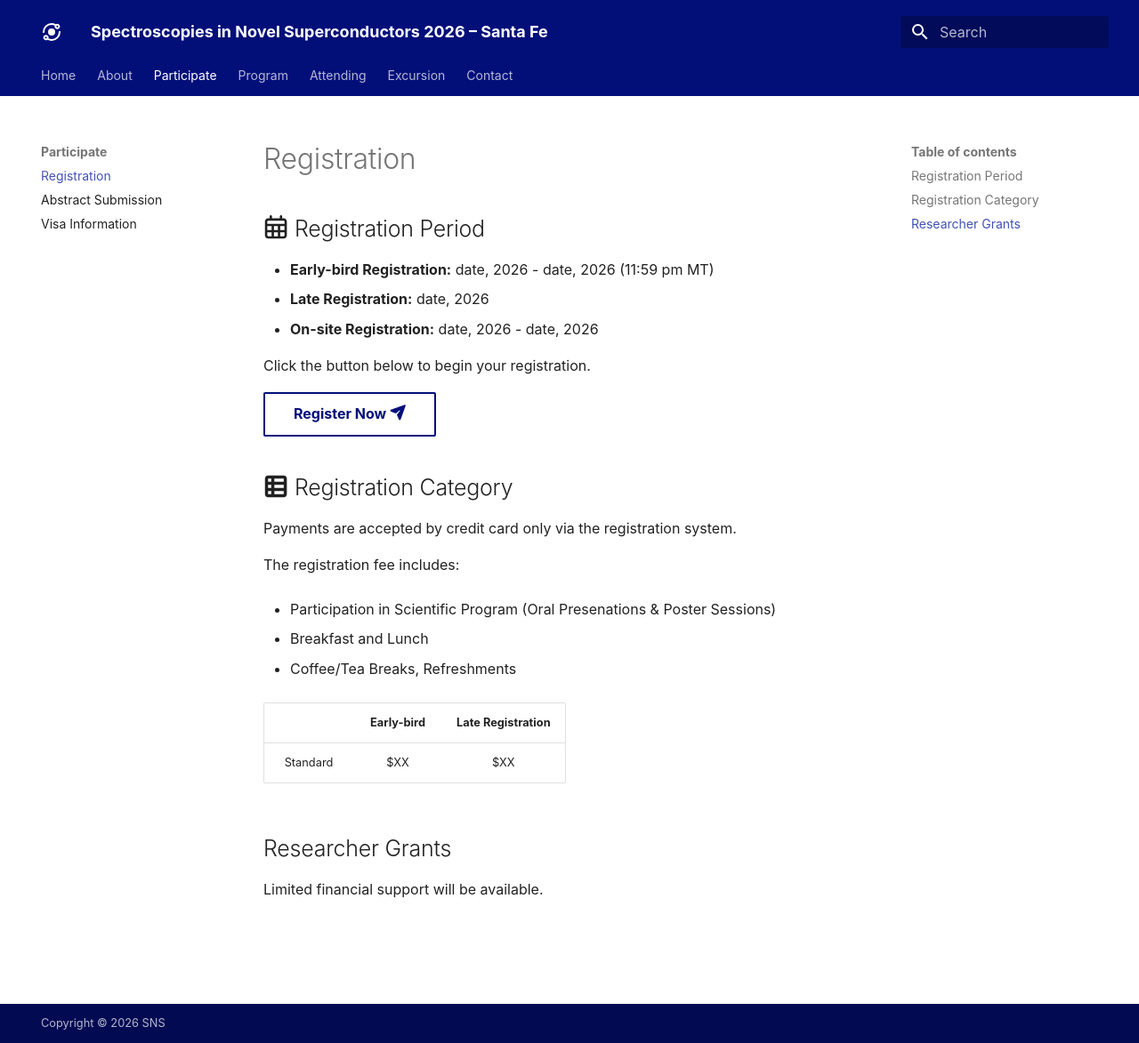
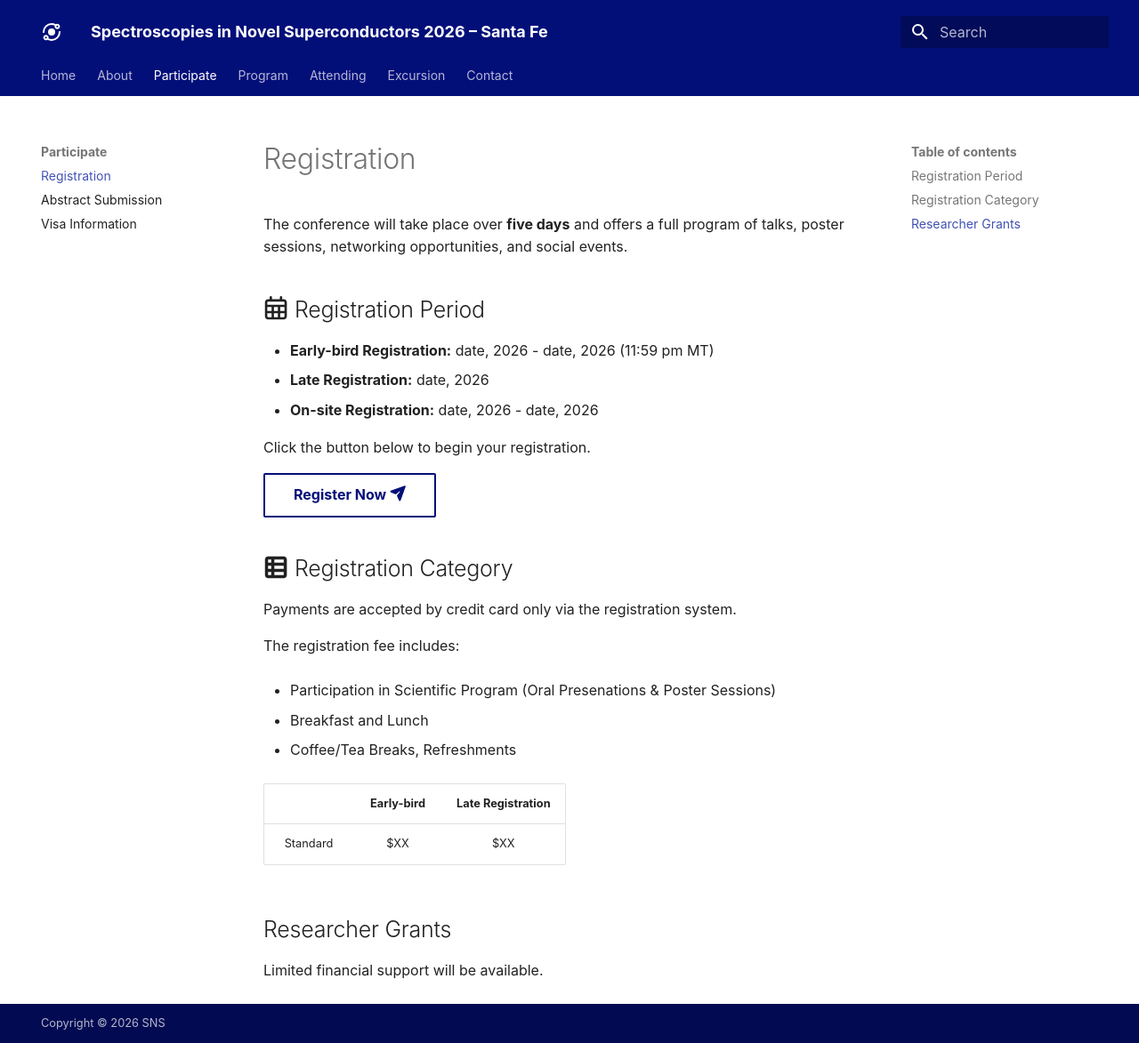
Before and after one commit to SNS2026/SNS2026.github.io, an MkDocs documentation site: the page built from docs/register.md, in a window 1280 px wide and 1173 px high. Shown: the whole window at 89% size. Built offline with MkDocs 1.6.1 and Material for MkDocs 9.7.7, drawn with Linux system fonts in a browser that asks for light colours; some web fonts are replaced.

Commit message:
Update register.md

```diff
--- a/docs/register.md
+++ b/docs/register.md
@@ -2,7 +2,8 @@
 title: Registration
 ---
 
-
+The conference will take place over **five days** and offers a full program of talks, poster sessions, networking opportunities, and social events.
+<!-- We offer early-bird, regular, and on-site rates, as well as discounted student tickets. -->
 
 ## :fontawesome-regular-calendar-days: Registration Period
 - **Early-bird Registration:** date, 2026 - date, 2026 (11:59 pm MT)
```
